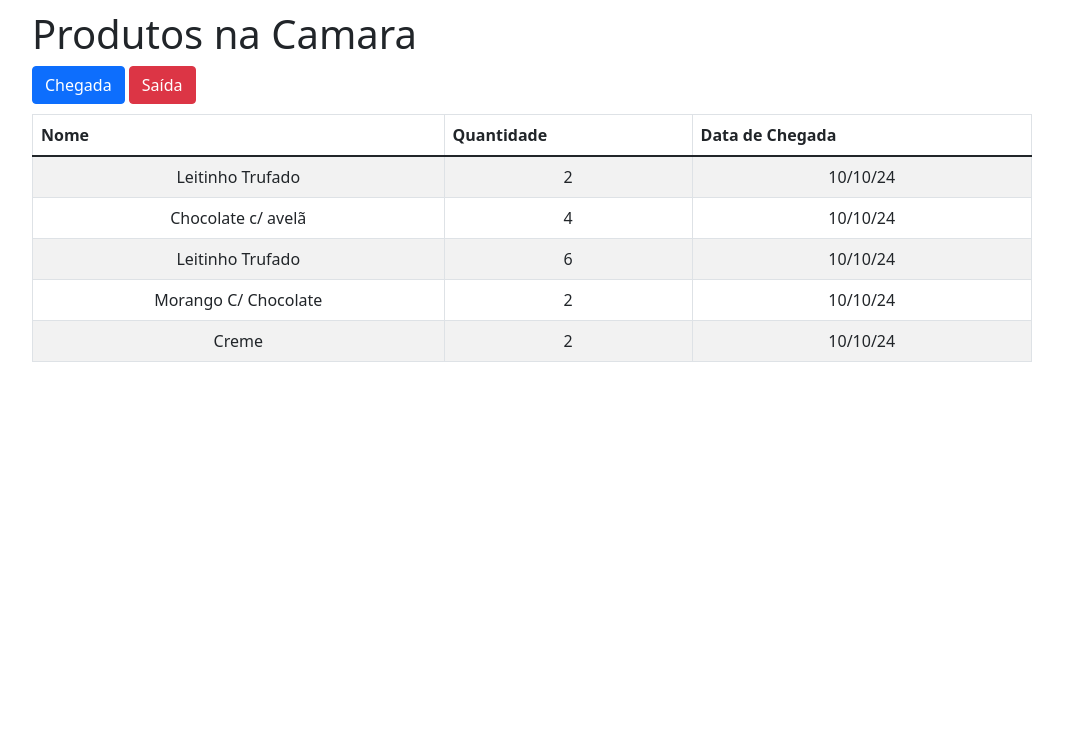
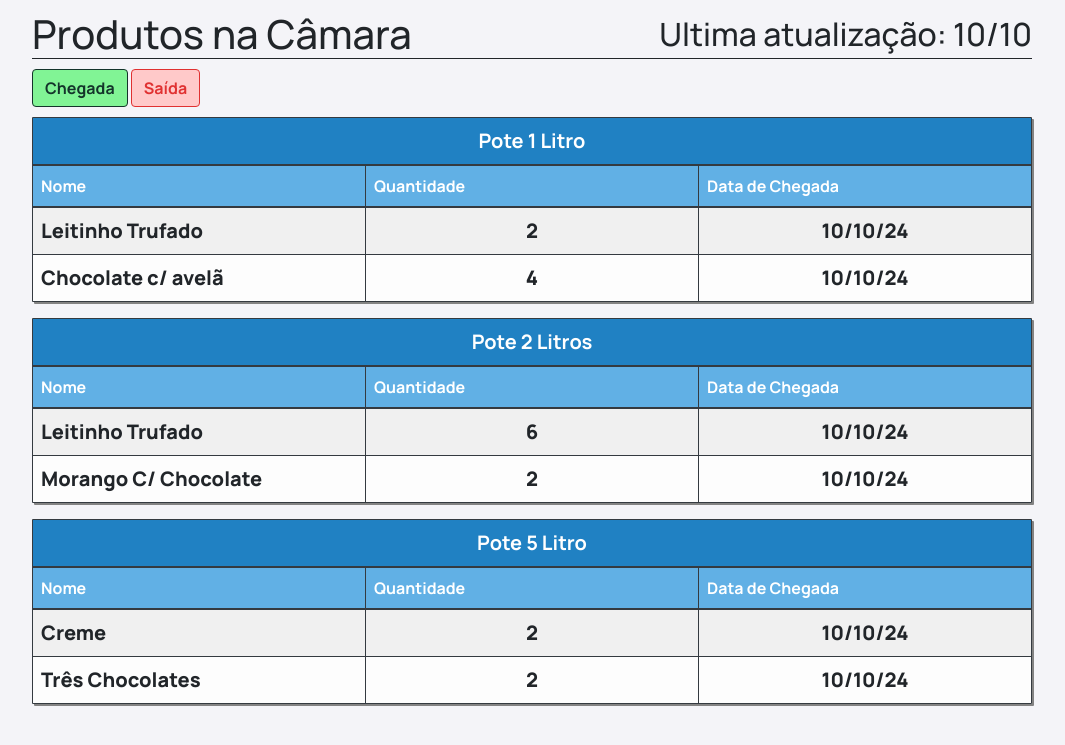
Before and after one commit to enzo-garofalo/controle-camara, a Flask app: page / in a window 1280 px wide. Shown: the top 745 px of the page, without its empty margins (108-1173 px from the left). Run offline with Flask 3, Linux system fonts and the light colour scheme; some libraries are stand-ins or nearby versions.

Commit message:
Feat: List product now is grouped by type

```diff
--- a/Programa/View/views.py
+++ b/Programa/View/views.py
@@ -1,5 +1,6 @@
-from flask import render_template
+from flask import render_template, redirect
 from main import app
+from collections import defaultdict
 
 class Produto():
     def __init__(self, nome, quantidade, tipo, data):
@@ -13,9 +14,19 @@ produto2 = Produto('Chocolate c/ avelã', 4, 'Pote 1 Litro', '10/10/24')
 produto3 = Produto('Leitinho Trufado', 6, 'Pote 2 Litros', '10/10/24')
 produto4 = Produto('Morango C/ Chocolate', 2, 'Pote 2 Litros', '10/10/24')
 produto5 = Produto('Creme', 2, 'Pote 5 Litro', '10/10/24')
-sorvetes = [produto1, produto2, produto3, produto4, produto5]
+produto6 = Produto('Três Chocolates', 2, 'Pote 5 Litro', '10/10/24')
+sorvetes = [produto1, produto2, produto3, produto4, produto5, produto6]
 
+lista = defaultdict(list)
+for sorvete in sorvetes:
+    lista[sorvete.tipo].append([sorvete.nome, sorvete.quantidade, sorvete.data])
+
+lista = dict(lista)
 @app.route('/')
 def index():
 
-    return render_template('index.html', titulo='Produtos na Camara', sorvetes = sorvetes)
+    return render_template('index.html', titulo='Produtos na Câmara', sorvetes = sorvetes, lista=lista)
+
+@app.route('/chegada')
+def chegada():
+    return render_template('chegada.html', titulo='Selecione qual Produto Chegou')
--- a/Programa/static/app.css
+++ b/Programa/static/app.css
@@ -1,9 +1,47 @@
 body {
     padding-top: 10px;
+    background-color: #f4f4f8;
+    font-family: "Manrope", sans-serif;
+    font-optical-sizing: auto;
+    font-weight: 400;
+    font-style: normal;
 }
+.title {
+    display: flex;
+    justify-content: space-between;
+    align-items: center; /* Alinha verticalmente os elementos ao centro */
+    margin-bottom: 10px;
+    border-bottom: 1px solid;
+}
+
+.title h1, .title h2 {
+    margin: 0; /* Remove margens padrões */
+}
+
 
 .btn {
     margin-bottom: 10px;
+}
+.btn-chegada{
+    background-color: #81f495;
+    color: #14342b;
+    font-weight: bold;
+    border-color: #14342b;
+}
+.btn-chegada:hover{
+    color: #14342b;
+}
+.btn-saida{
+    background-color: #FFC9C9;
+    font-weight: bold;
+    color: #E03131;
+    border-color: #E03131;
+}
+.btn-saida:hover{
+    color: #E03131;
+}
+.btn-hover:hover{
+    box-shadow: 2px 2px 2px rgba(102, 102, 102, 0.795);
 }
 
 .container {
@@ -16,53 +54,96 @@ body {
     width: 40%;
     margin: auto;
 }
-
-figcaption {
-    text-align: center;
-    margin: 3px auto;
-}
-
-.fileContainer {
-    overflow: hidden;
-    position: relative;
-}
-
-.fileContainer [type=file] {
-    cursor: pointer;
-    display: block;
-    font-size: 999px;
-    filter: alpha(opacity=0);
-    min-height: 100%;
-    min-width: 100%;
-    opacity: 0;
-    position: absolute;
-    right: 0;
-    text-align: right;
-    top: 0;
+table{
+    background-color: #fdfdfd;
 }
 
 td {
     text-align: center;
+    font-weight: 800;
+    font-size: 20px;
 }
+th{
+    color: white;
 
-.formularioJogo {
-    display: flex;
 }
-
-.formularioImagem {
-    margin-right: 16px
-}
-
 .buttons {
     margin-top: 16px
 }
-
-.inputBox {
-    width: 700px;
+.table-title {
+    color: white;
+    text-align: center;
+    font-weight: bold;
+    font-size: medium;
+    padding: 10px 0;
+}
+.table-custom-border {
+    border-color: #343a40;
+    box-shadow: 2px 2px rgba(102, 102, 102, 0.795);
+    border-radius: 1px;
+    overflow: hidden;
 }
 
-.inputsJogo {
-    width: 100%;
-    margin-left: 1em;
-    margin-bottom: 1em;
+.table-custom-border th,
+.table-custom-border td {
+    border-color: #343a40; /* Cor escura para as bordas das células */
 }
+
+.table-custom-border thead th {
+    border-bottom: 2px solid #343a40; /* Cor escura e espessura para a borda inferior do cabeçalho */
+}
+
+.table-custom-border tbody tr {
+    border-bottom: 1px solid #343a40; /* Cor escura para a borda inferior das linhas do corpo */
+}
+
+.table-custom-border tbody tr td {
+    border-top: 1px solid #343a40; /* Cor escura para a borda superior das células */
+    border-right: 1px solid #343a40; /* Cor escura para a borda direita das células */
+}
+.table-title {
+    text-align: center;
+    font-weight: bold;
+    font-size: 1.25em; /* Ajuste conforme necessário */
+    padding: 10px 0;
+}
+.thead-custom{
+    background-color: #2081c3;
+}
+.tr-custom{
+    background-color: #61b0e5;
+}
+.nome{
+    text-align: left;
+}
+.btn-containers {
+    display: flex;
+    flex-direction: column;
+    align-items: center;
+}
+
+.btn-containers button {
+    margin-bottom: 40px;
+    font-size: 40px;
+    color: white;
+    width: 600px; /* Largura dos botões */
+}
+.btn-containers button:hover {
+    color: white;
+    box-shadow: 3px 3px rgba(102, 102, 102, 0.795);/* Largura dos botões */
+}
+.btn-litro{
+    background-color: #2f9e44;
+}
+.btn-Dlitro{
+    background-color: #6741d9;
+}
+.btn-Clitro{
+    background-color: #e8590c;
+}
+.btn-picole{
+    background-color: #0c8599;
+}
+.btn-cop{
+    background-color: #fab005;
+}
--- a/Programa/templates/index.html
+++ b/Programa/templates/index.html
@@ -1,26 +1,30 @@
 {% extends "template.html" %}
 {% block conteudo %}
     <div class="content">
-        <a class="btn btn-primary" href="">Chegada</a>
-        <a class="btn btn-danger" href="">Saída</a>
-
-        <table class="table table-hover table-striped table-responsive table-bordered">
-            <thead class="thead-default">
+        <a class="btn btn-chegada btn-hover" href="{{ url_for('chegada') }}">Chegada</a>
+        <a class="btn btn-saida btn-hover" href="">Saída</a>
+        {% for chave, produtos in lista.items() %}
+        <table class="table table-hover table-striped table-responsive table-bordered table-custom-border">
+            <thead class="thead-custom">
                 <tr>
-                    <th>Nome</th>
-                    <th>Quantidade</th>
-                    <th>Data de Chegada</th>
+                    <th colspan="3" class="table-title">{{ chave }}</th>
+                </tr>
+                <tr class="tr-custom">
+                    <th class="col-4">Nome</th>
+                    <th class="col-4">Quantidade</th>
+                    <th class="col-4">Data de Chegada</th>
                 </tr>
             </thead>
             <tbody>
-                {% for sorvete in sorvetes %}
+                {% for informacoes in produtos  %}
                 <tr>
-                    <td>{{ sorvete.nome }}</td>
-                    <td>{{ sorvete.quantidade }}</td>
-                    <td>{{ sorvete.data }}</td>
+                    <td class="nome">{{ informacoes[0] }}</td>
+                    <td>{{ informacoes[1] }}</td>
+                    <td>{{ informacoes[2] }}</td>
                 </tr>
                 {% endfor %}
             </tbody>
         </table>
+        {% endfor %}
     </div>
 {% endblock %}
--- a/Programa/templates/template.html
+++ b/Programa/templates/template.html
@@ -1,6 +1,9 @@
 <!DOCTYPE html>
 <html lang="en">
 <head>
+    <style>
+        @import url('https://fonts.googleapis.com/css2?family=Manrope:wght@200..800&display=swap');
+    </style>
     <meta charset="UTF-8">
     <meta name="viewport" content="width=device-width, initial-scale=1.0">
     <title>ColdControl</title>
@@ -9,8 +12,9 @@
 </head>
 <body>
     <div class="container">
-        <div>
+        <div class="title">
             <h1>{{ titulo }}</h1>
+            <h2>Ultima atualização: 10/10</h2>
         </div>
 
         {% block conteudo%}  {% endblock %}
```
Also changed, not shown: Programa/templates/chegada.html (added, +11 -0 lines).
